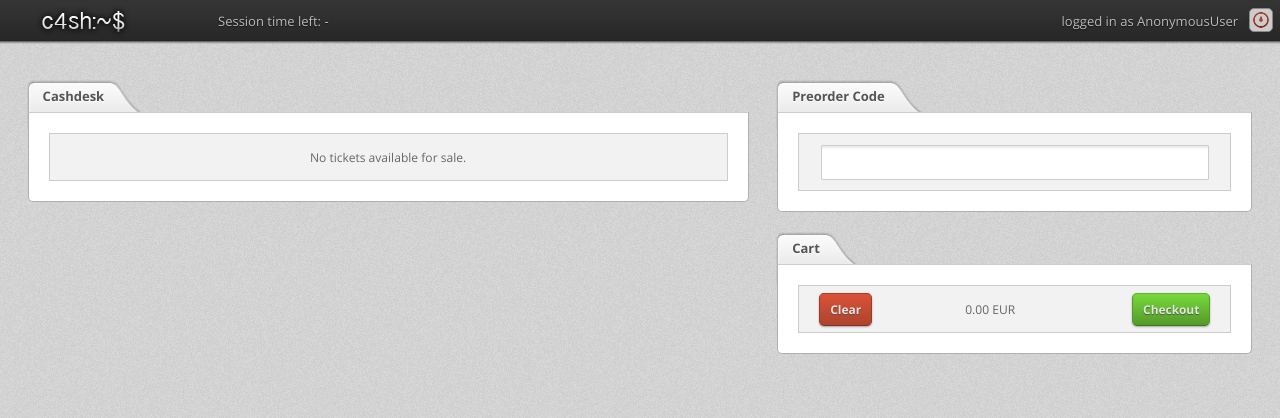
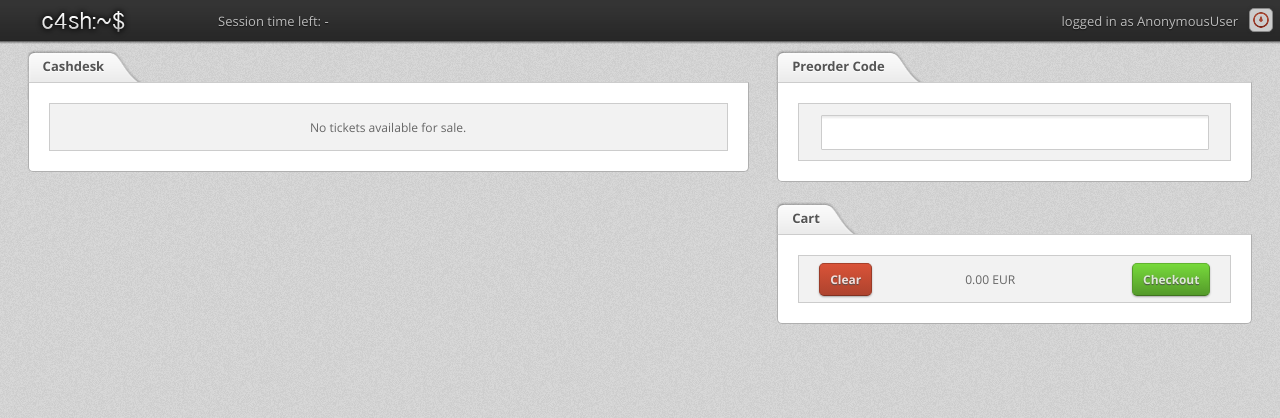
Before and after one commit to Atlantic777/c4sh, a Django app: template c4sh/templates/frontend/dashboard.html in a window 1280 px wide. Shown: the top 418 px of the page. Run offline with Django 3.2, Linux system fonts and the light colour scheme; the template is opened without the code that fills it, so the values that code supplies are empty; parts of the project's set-up code (start-up, migrations or seed data) failed here and were passed over.

Commit message:
reduced upper spacing

```diff
--- a/c4sh/backend/static/css/frontend.css
+++ b/c4sh/backend/static/css/frontend.css
@@ -1,3 +1,9 @@
+/* reduce upper spacing */
+section[role=main] {
+	padding-top: 50px;
+}
+
+/* reduce content-box header size */
 .content-box header {
 	height: auto;
 }
```
